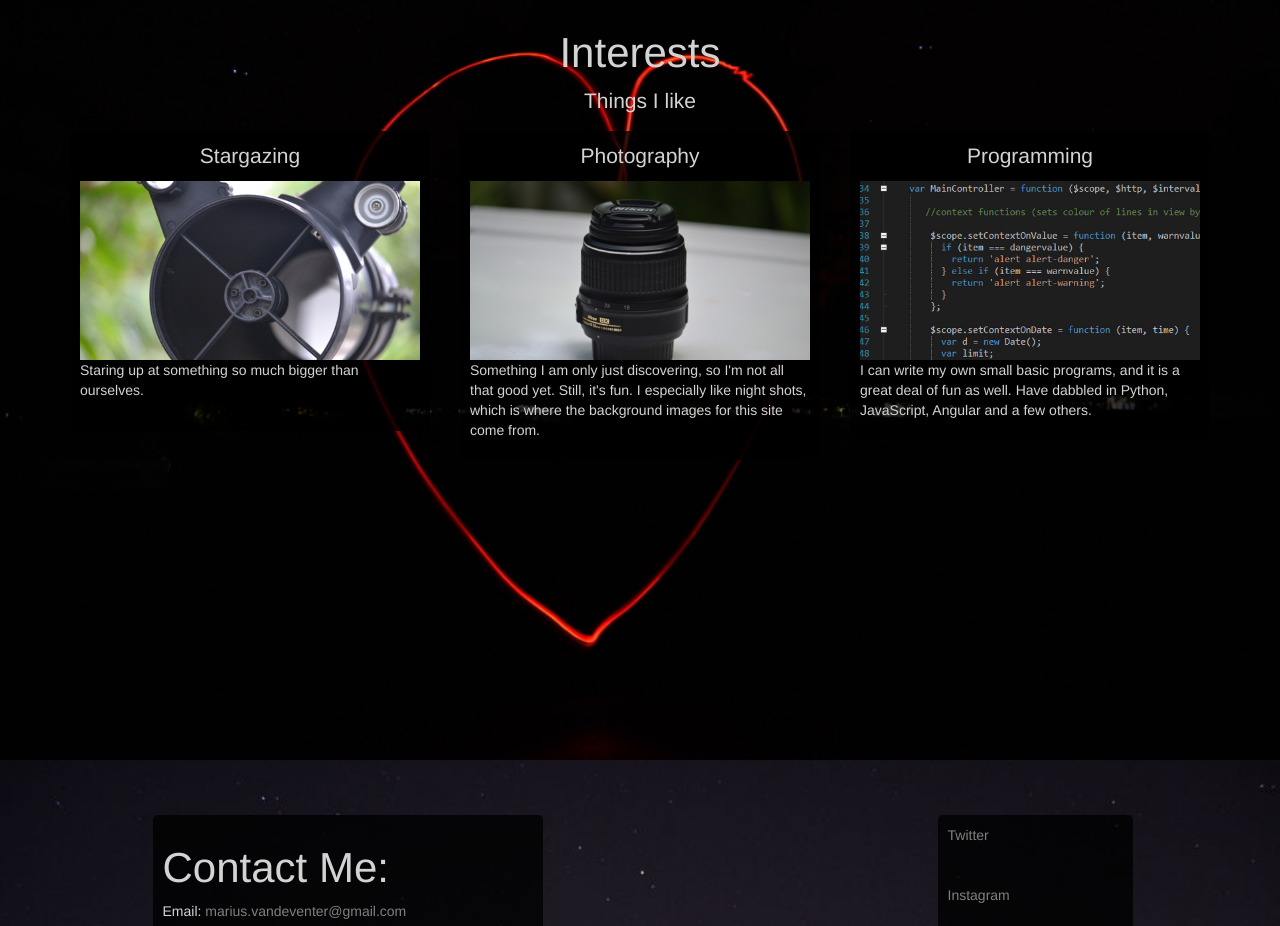
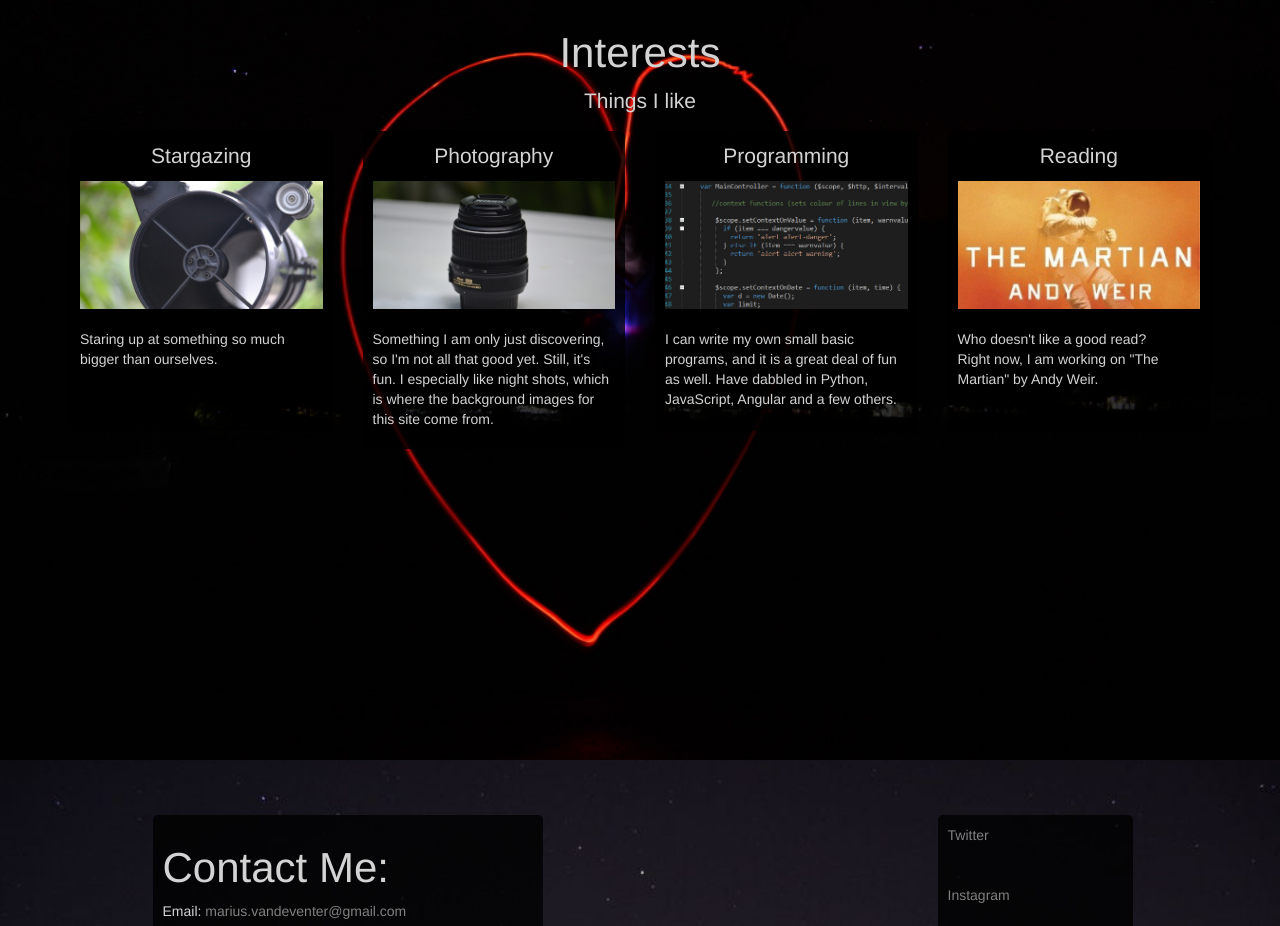
Before and after one commit to Marius-Van-Deventer/Marius-Van-Deventer.github.io, a plain HTML site: page index.html in a window 1280 px wide. Shown: the part 2440-3366 px from the top of the page. Drawn offline with nearby package versions, Linux system fonts and the light colour scheme.

Commit message:
Some layout changes I felt were needed.

```diff
--- a/index.html
+++ b/index.html
@@ -179,36 +179,36 @@
       <p class="sectiontext">Things I like</p>
       <div class="row">
 
-        <div class="col-md-4 col-sm-6">
+        <div class="col-md-3 col-sm-6">
           <div class=" semi-opaque-box">
             <p class="sectiontext centered">Stargazing</p>
             <img src="scope.jpg" class="centered" width="100%" />
-            <p>Staring up at something so much bigger than ourselves.</p>
+            <p><br />Staring up at something so much bigger than ourselves.</p>
           </div>
         </div>
-        <div class="col-md-4 col-sm-6">
+        <div class="col-md-3 col-sm-6">
           <div class=" semi-opaque-box centered-text">
             <p class="sectiontext centered">Photography</p>
             <img src="lens.jpg" class="centered" width="100%" />
-            <p>Something I am only just discovering, so I'm not all that good yet. Still, it's fun. I especially like night shots, which is where the background images for this site come from.</p>
+            <p><br />Something I am only just discovering, so I'm not all that good yet. Still, it's fun. I especially like night shots, which is where the background images for this site come from.</p>
           </div>
         </div>
-        <div class="col-md-4 col-sm-6">
+        <div class="col-md-3 col-sm-6">
           <div class=" semi-opaque-box centered-text">
             <p class="sectiontext centered">Programming</p>
             <img src="prog.jpg" class="centered" width="100%" />
-            <p>I can write my own small basic programs, and it is a great deal of fun as well. Have dabbled in Python, JavaScript, Angular and a few others.</p>
-          </div>
-        </div>
-         <!--
-        <div class="col-md-4 col-sm-6">
-          <div class=" semi-opaque-box centered-text">
-            <p class="sectiontext centered">Future project</p>
-            <img src="http://i.imgur.com/4WJHADM.jpg" class="centered" width="100%" />
-            <br />Future project
+            <p><br />I can write my own small basic programs, and it is a great deal of fun as well. Have dabbled in Python, JavaScript, Angular and a few others.</p>
           </div>
         </div>
 
+        <div class="col-md-3 col-sm-6">
+          <div class=" semi-opaque-box centered-text">
+            <p class="sectiontext centered">Reading</p>
+            <img src="book.jpg" class="centered" width="100%" />
+            <p><br />Who doesn't like a good read? <br />Right now, I am working on "The Martian" by Andy Weir.</p>
+          </div>
+        </div>
+<!--
         <div class="col-md-4 col-sm-6">
           <div class=" semi-opaque-box">
             <p class="sectiontext centered">Future project</p>
```
Also changed, not shown: book.jpg (added).
